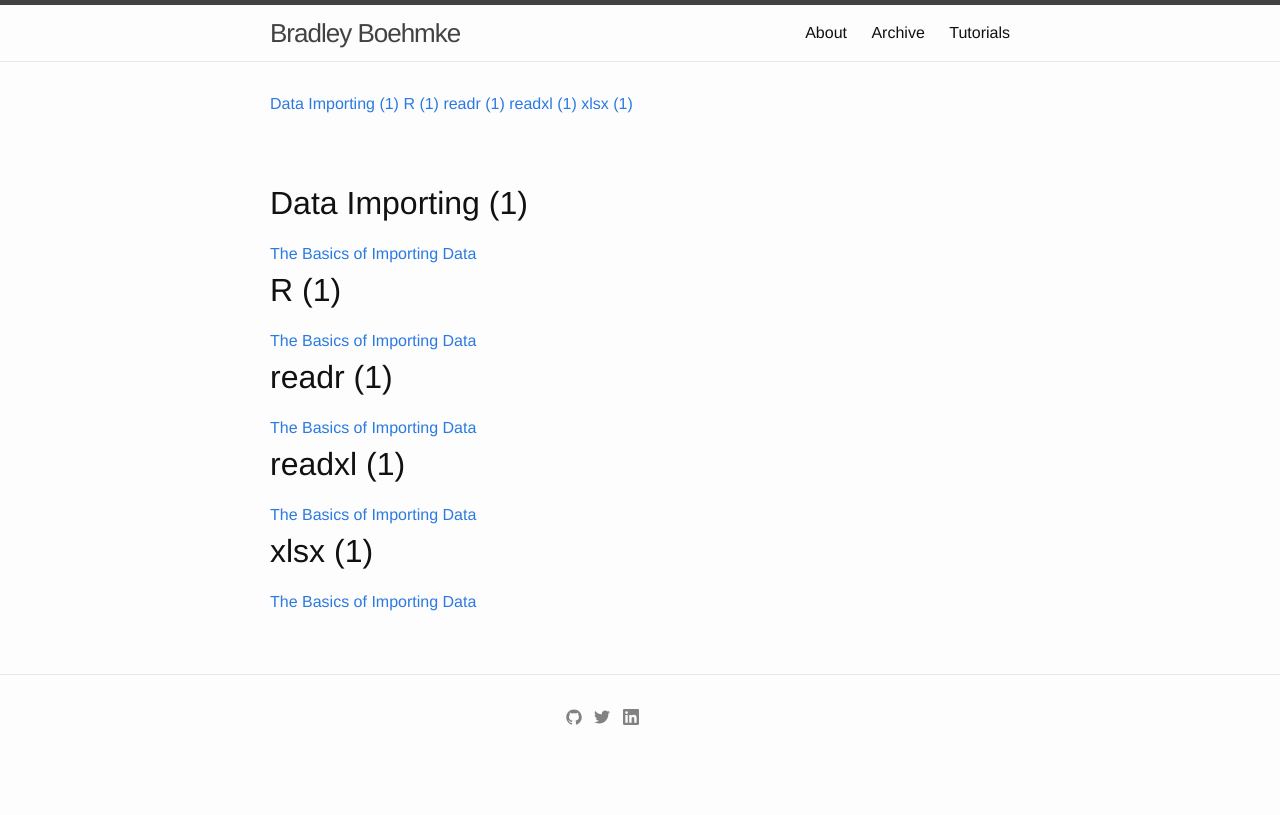
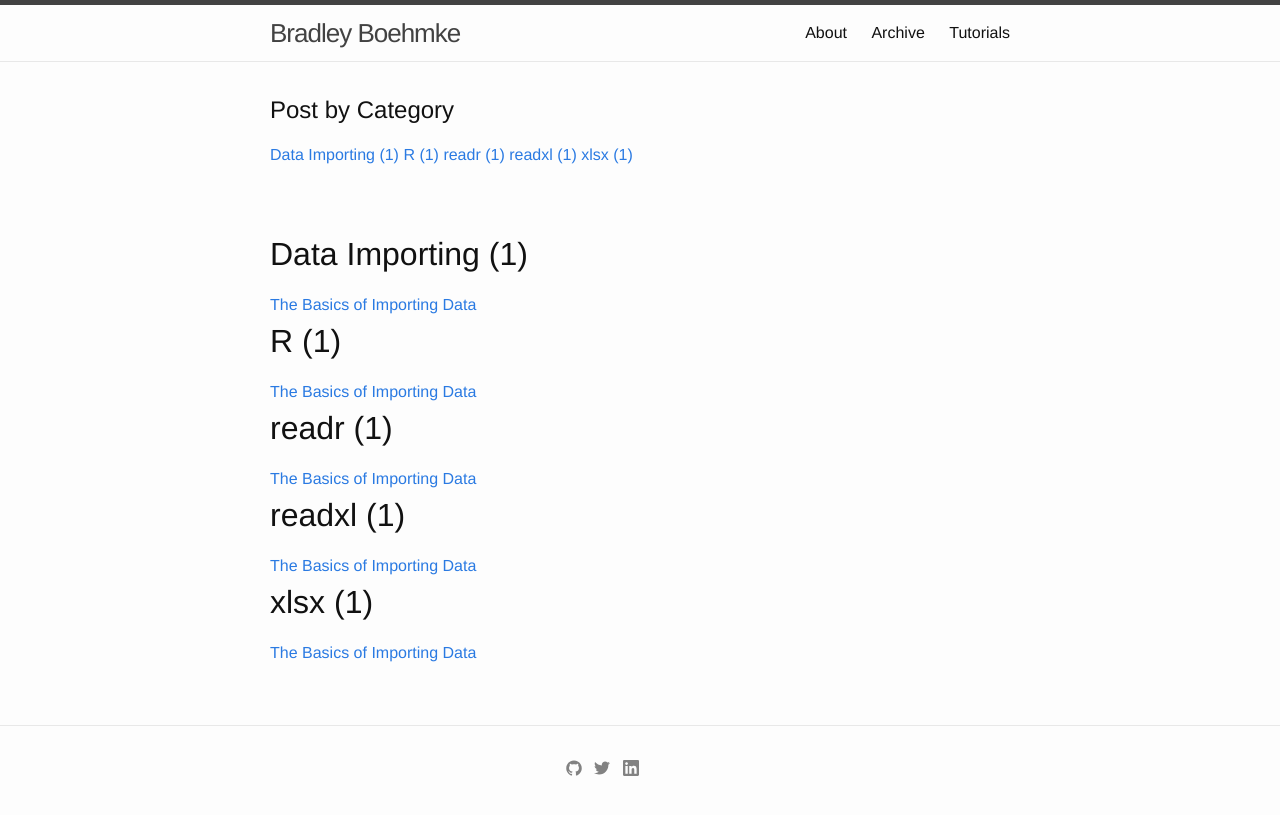
Before and after one commit to bradleyboehmke/bradleyboehmke, a Jekyll site: the page built from archivebycategory.md, in a window 1280 px wide. Shown: the top 815 px of the page. Built offline with Jekyll 4.4.1, drawn with Linux system fonts in a browser that asks for light colours.

Commit message:
Update archivebycategory.md

```diff
--- a/archivebycategory.md
+++ b/archivebycategory.md
@@ -4,6 +4,8 @@ title: Archive
 permalink: /categoryview/
 sitemap: false
 ---
+
+# Post by Category
 
 <div>
     {% assign categories = site.categories | sort %}
```
